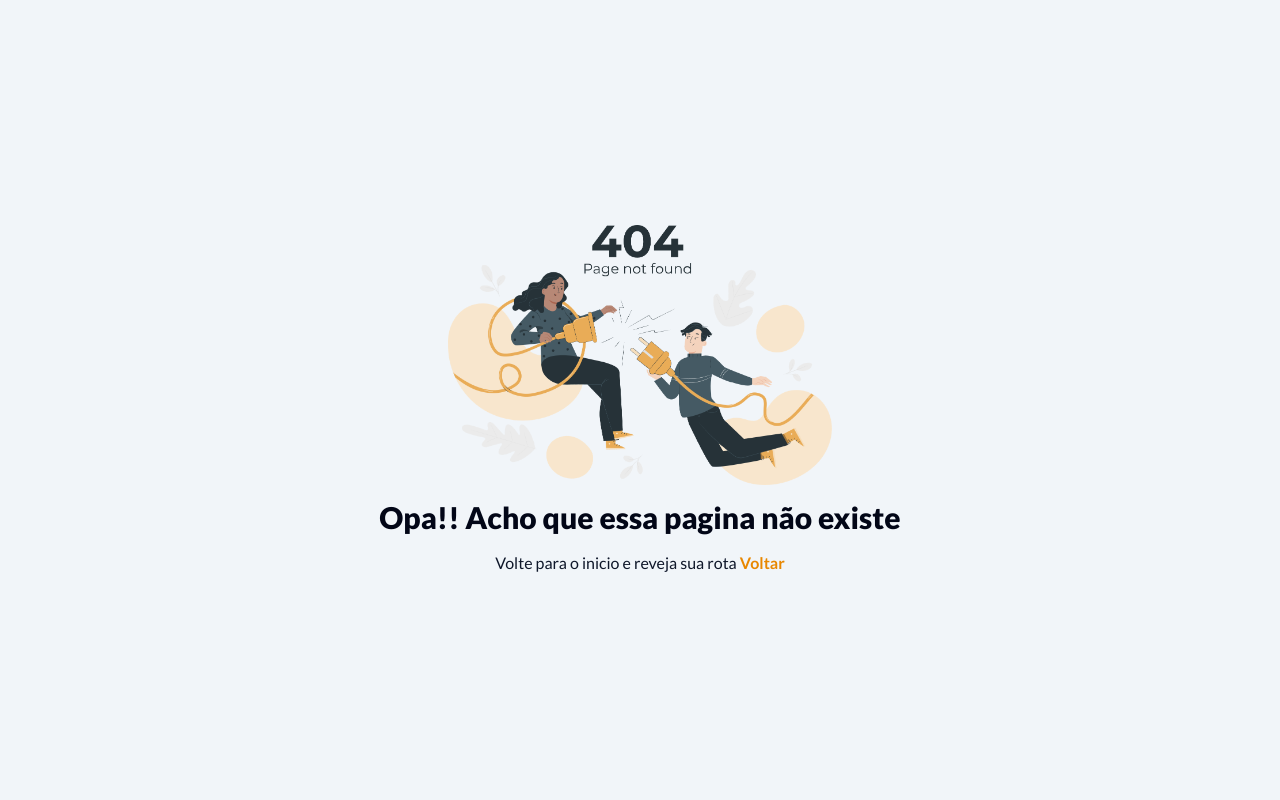
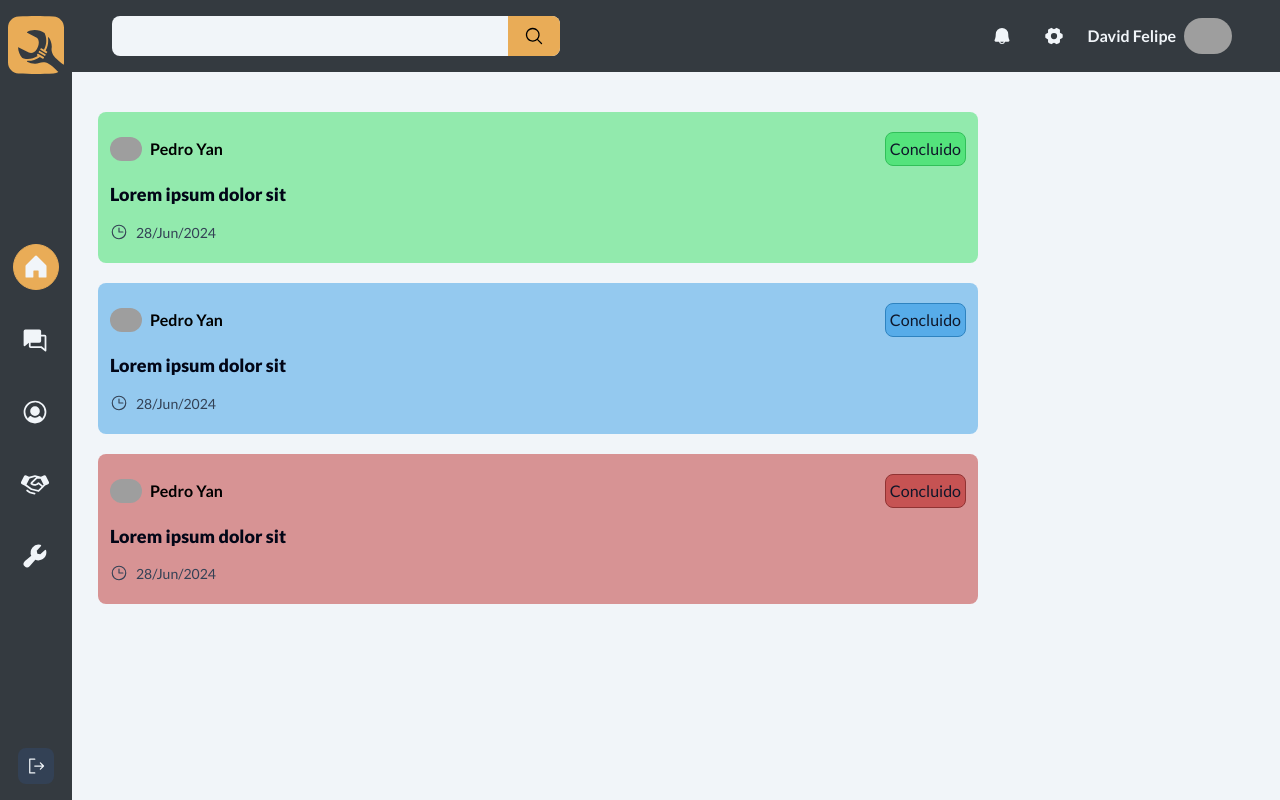
Before and after one commit to DFelipe1/QuebraGalho, a React (Vite) app: page /demands in a window 1280 px wide. Built offline with nearby package versions, Linux system fonts and the light colour scheme; grey boxes are pictures that could not be loaded.

Commit message:
create views demands and services

```diff
--- /dev/null
+++ b/src/Views/demands/demand.tsx
@@ -0,0 +1,74 @@
+import { Clock } from "@phosphor-icons/react";
+import { tv, VariantProps } from "tailwind-variants";
+
+interface DemandProps extends VariantProps<typeof demandVariants>, VariantProps<typeof tagVariants> {
+
+}
+
+const demandVariants = tv({
+    base: 'w-full px-3 py-5 rounded-lg flex flex-col gap-4 items-start ',
+
+    variants: {
+        variant: {
+            success: 'bg-success-light/60',
+            process: 'bg-process-light/60',
+            danger: 'bg-danger-light/60',
+        },
+    },
+
+    defaultVariants: {
+        variant: 'success',
+    }
+
+})
+const tagVariants = tv({
+    base: 'p-1 text-slate-900 rounded-lg border',
+
+    variants: {
+        variant: {
+            success: 'border-success bg-success-light',
+            process: 'border-process bg-process-light',
+            danger: 'border-danger bg-danger-light',
+        },
+    },
+
+    defaultVariants: {
+        variant: 'success',
+    }
+
+})
+
+export function Demand({ variant }: DemandProps) {
+    return (
+        <div className={demandVariants({ variant })}>
+            <div className="w-full flex justify-between items-center">
+                <div className="flex gap-2 items-center justify-center">
+                    <div className="w-8 h-w-8 overflow-hidden rounded-full">
+                        <img
+                            src="http://github.com/PedroH2o.png"
+                            alt="Pedro Yan"
+                            className="w-full object-cover"
+                        />
+                    </div>
+                    <span className="font-bold text-base leading-snug text-slate-">
+                        Pedro Yan
+                    </span>
+                </div>
+                <span className={tagVariants({ variant })}>
+                    Concluido
+                </span>
+            </div>
+
+            <h1 className="w-full text-lg font-extrabold text-slate-950 leading-snug">
+                Lorem ipsum dolor sit
+            </h1>
+
+            <div className="flex gap-2 text-slate-700">
+                <Clock size={18}/>
+                <span className="text-sm">
+                    28/Jun/2024
+                </span>
+            </div>
+        </div>
+    )
+}
--- /dev/null
+++ b/src/Views/demands/index.tsx
@@ -0,0 +1,12 @@
+import { Demand } from "./demand";
+
+export function Demands() {
+    return (
+        <div className="w-full max-w-4xl px-2 py-4 space-y-5">
+            <Demand/>
+            <Demand variant="process"/>
+            <Demand variant="danger"/>
+
+        </div>
+    )
+}
--- /dev/null
+++ b/src/Views/services/index.tsx
@@ -0,0 +1,12 @@
+import { Service } from "./services";
+
+export function Services() {
+    return (
+        <div className="w-full max-w-4xl px-2 py-4 space-y-5">
+            <Service/>
+            <Service variant="process"/>
+            <Service variant="danger"/>
+
+        </div>
+    )
+}
--- /dev/null
+++ b/src/Views/services/services.tsx
@@ -0,0 +1,74 @@
+import { Clock } from "@phosphor-icons/react";
+import { tv, VariantProps } from "tailwind-variants";
+
+interface ServicesProps extends VariantProps<typeof serviceVariants>, VariantProps<typeof tagVariants> {
+
+}
+
+const serviceVariants = tv({
+    base: 'w-full px-3 py-5 rounded-lg flex flex-col gap-4 items-start ',
+
+    variants: {
+        variant: {
+            success: 'bg-success-light/60',
+            process: 'bg-process-light/60',
+            danger: 'bg-danger-light/60',
+        },
+    },
+
+    defaultVariants: {
+        variant: 'success',
+    }
+
+})
+const tagVariants = tv({
+    base: 'p-1 text-slate-900 rounded-lg border',
+
+    variants: {
+        variant: {
+            success: 'border-success bg-success-light',
+            process: 'border-process bg-process-light',
+            danger: 'border-danger bg-danger-light',
+        },
+    },
+
+    defaultVariants: {
+        variant: 'success',
+    }
+
+})
+
+export function Service({ variant }: ServicesProps) {
+    return (
+        <div className={serviceVariants({ variant })}>
+            <div className="w-full flex justify-between items-center">
+                <div className="flex gap-2 items-center justify-center">
+                    <div className="w-8 h-w-8 overflow-hidden rounded-full">
+                        <img
+                            src="http://github.com/PedroH2o.png"
+                            alt="Pedro Yan"
+                            className="w-full object-cover"
+                        />
+                    </div>
+                    <span className="font-bold text-base leading-snug text-slate-">
+                        Pedro Yan
+                    </span>
+                </div>
+                <span className={tagVariants({ variant })}>
+                    Concluido
+                </span>
+            </div>
+
+            <h1 className="w-full text-lg font-extrabold text-slate-950 leading-snug">
+                Lorem ipsum dolor sit
+            </h1>
+
+            <div className="flex gap-2 text-slate-700">
+                <Clock size={18}/>
+                <span className="text-sm">
+                    28/Jun/2024
+                </span>
+            </div>
+        </div>
+    )
+}
```
Also changed, not shown: src/main.tsx (+18 -0 lines).
